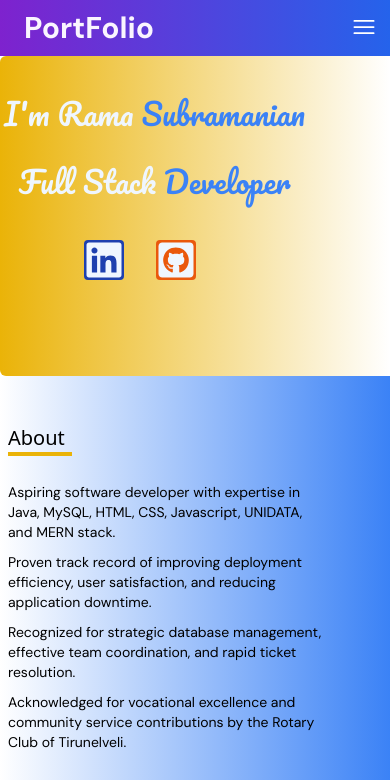
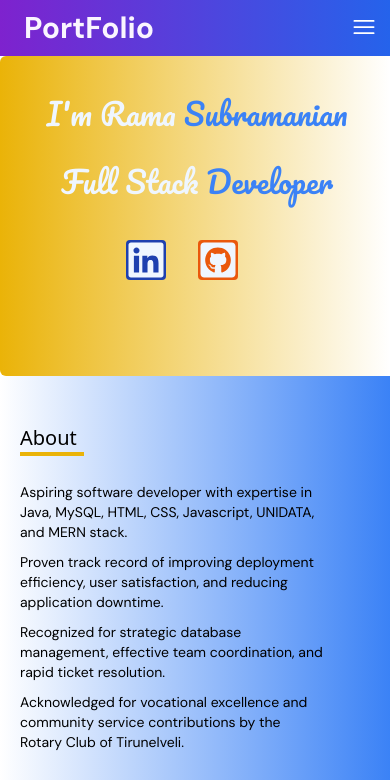
Before and after one commit to ramasubramanian6/Portfolio, a React (Vite) app: page / in a window 390 px wide. Shown: the top 780 px of the page. Built offline with nearby package versions, Linux system fonts and the light colour scheme; a web font is replaced by a local one.

Commit message:
alignment change in all section

```diff
--- a/src/pages/About.jsx
+++ b/src/pages/About.jsx
@@ -3,8 +3,8 @@ import myself from '../assets/myphoto-removebg-preview.png';
 
 function About() {
   return (
-    <div className='flex  md:flex-row-reverse flex-col bg-gradient-to-r from-white to to-blue-500 ' id='about'  >
-      <div className='pt-12 pr-16 text-left pl-2 '>
+    <div className='flex  md:flex-row-reverse flex-col  bg-gradient-to-r from-white to to-blue-500 ' id='about'  >
+      <div className='pt-12 pr-16 text-left pl-5 md:pl-2'>
         <div className='text-xl w-16 md:text-5xl md:text-center md:w-36 border-b-4 border-yellow-500'>About</div>
           <div className='pt-4 w-full text-sm md:text-[18px] font-logodis'>
             <div className='pt-2.5'>Aspiring software developer with expertise in Java, MySQL, HTML, CSS, Javascript, UNIDATA, and MERN stack.</div>
--- a/src/pages/Home.jsx
+++ b/src/pages/Home.jsx
@@ -8,7 +8,7 @@ import { FaGithubSquare } from "react-icons/fa";
 
 function Home() {
   return (
-    <section className="flex justify-between pt-10 md:pt-20  font-namedis rounded-md" id='home'>
+    <section className="flex justify-center md:justify-between pt-10 md:pt-20  font-namedis rounded-md" id='home'>
 
     <div className='text-3xl  md:text-5xl sm:text-5xl pl-1  text-black md: text-blue-50'>
         <div className='md:pl-11'>I'm Rama <span className='text-blue-500'>Subramanian</span></div>
```
